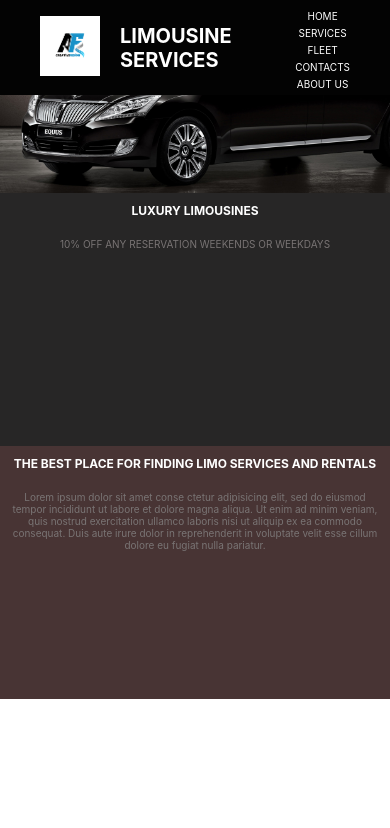
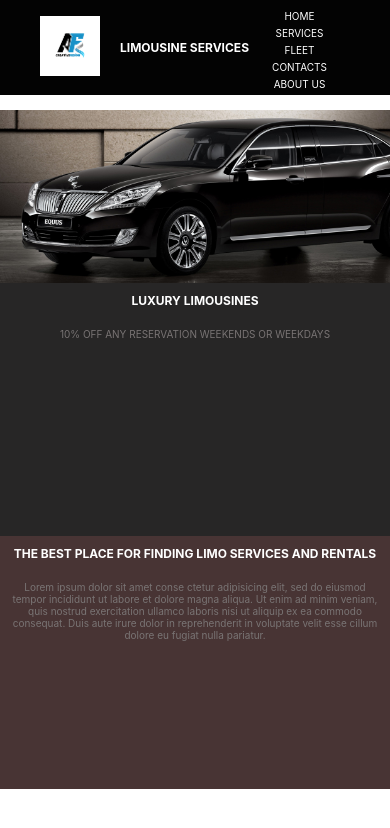
Before and after one commit to nuristany/limo-services, a React (Create React App) app: page / in a window 390 px wide. Shown: the top 828 px of the page. Built offline with nearby package versions, Linux system fonts and the light colour scheme.

Commit message:
changed the style for small screens

```diff
--- a/src/App.css
+++ b/src/App.css
@@ -56,7 +56,7 @@
 }
 
 /* navbar small screen style */
-@media screen and (max-width: 500px) {
+@media screen and (max-width: 768px) {
   .navbar {
     flex-direction: row;
     padding-top: 0px;
@@ -75,7 +75,7 @@
     margin: 5px 0;
   }
   .nav-title h1 {
-    font-size: 20px;
+    font-size: 12px;
   }
 }
 
@@ -87,12 +87,15 @@
   position: relative;
   overflow: hidden;
   width: 100%;
+  padding-top: 90px;
 }
 
 .homepage-image img {
   width: 100%;
-  height: auto;
+  height: 100%;
+  object-fit: contain;
   display: block;
+
 }
 
 .homepage-text {
@@ -143,6 +146,10 @@
 /* hompage style for small screens */
 
 @media screen and (max-width: 768px) {
+
+  .homepage-container{
+    flex-direction: block;
+  }
   .homepage-text {
     flex-direction: column;
   }
@@ -225,6 +232,14 @@
   padding: 30px;
 }
 
+/* small scree style for contact form */
+
+@media screen and (max-width: 768px) {
+  .contacts-container {
+    flex-direction: column;
+  }
+}
+
 
 
 
--- a/src/components/Home.js
+++ b/src/components/Home.js
@@ -6,6 +6,7 @@
     <div className="homepage-container">
       <div className="homepage-image">
         <img src={limo} alt="Limo" />
+      </div>
       <div className="homepage-text">
         <div className="text-left">
           <h1>LUXURY LIMOUSINES</h1>
@@ -13,8 +14,14 @@
         </div>
         <div className="text-right">
           <h1>THE BEST PLACE FOR FINDING LIMO SERVICES AND RENTALS</h1>
-            <p>Lorem ipsum dolor sit amet conse ctetur adipisicing elit, sed do eiusmod tempor incididunt ut labore et dolore magna aliqua. Ut enim ad minim veniam, quis nostrud exercitation ullamco laboris nisi ut aliquip ex ea commodo consequat. Duis aute irure dolor in reprehenderit in voluptate velit esse cillum dolore eu fugiat nulla pariatur. </p>
-          </div>
+          <p>
+            Lorem ipsum dolor sit amet conse ctetur adipisicing elit, sed do
+            eiusmod tempor incididunt ut labore et dolore magna aliqua. Ut enim
+            ad minim veniam, quis nostrud exercitation ullamco laboris nisi ut
+            aliquip ex ea commodo consequat. Duis aute irure dolor in
+            reprehenderit in voluptate velit esse cillum dolore eu fugiat nulla
+            pariatur.{" "}
+          </p>
         </div>
       </div>
     </div>
```
Lines whose indentation alone changed are shown as unchanged.
